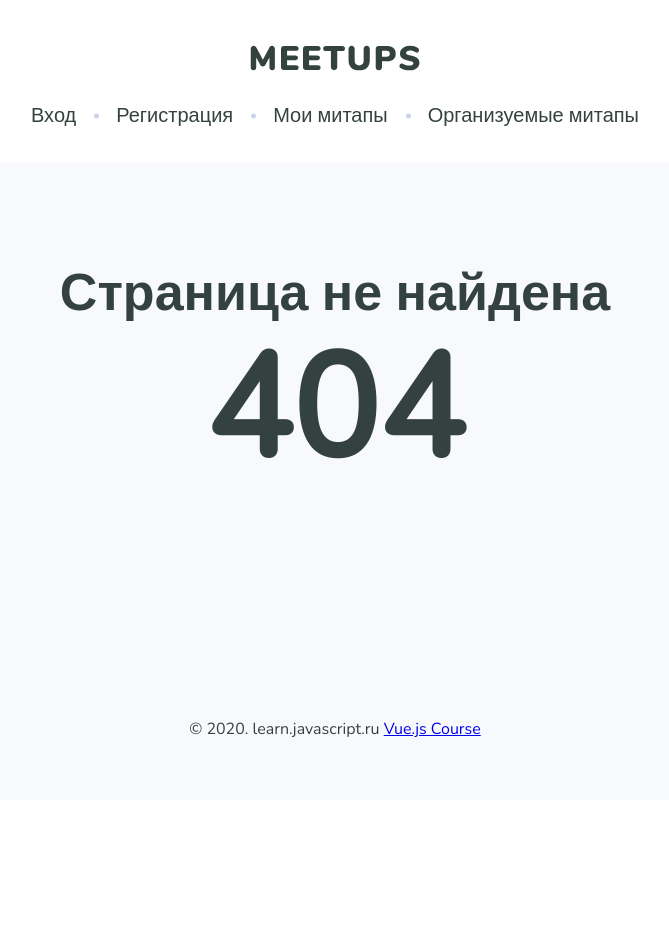
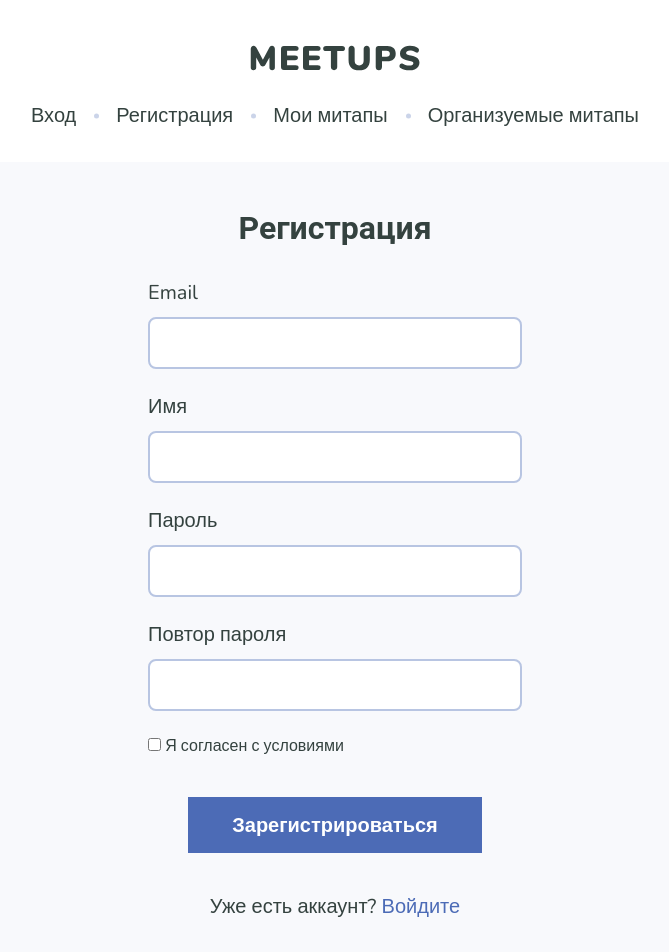
Before and after one commit to aSosunoff/Meetup, a Vue app: page /register in a window 1280 px wide. Before the commit this address had no page. Shown: the top 952 px of the page, without its empty margins (305-974 px from the left). Before the commit the page ends 800 px from the top, so only its background shows below. Built offline with nearby package versions, Linux system fonts and the light colour scheme.

Commit message:
added register page

```diff
--- /dev/null
+++ b/src/views/RegisterPage.vue
@@ -0,0 +1,186 @@
+<template>
+	<auth-layout title="Регистрация">
+		<form class="form" @submit.prevent="submitHandler">
+			<div class="form-group">
+				<label class="form-label">Email</label>
+				<div class="input-group">
+					<input v-model="email" type="email" class="form-control" />
+				</div>
+			</div>
+			<div class="form-group">
+				<label class="form-label">Имя</label>
+				<div class="input-group">
+					<input v-model="fullname" type="text" class="form-control" />
+				</div>
+			</div>
+			<div class="form-group">
+				<label class="form-label">Пароль</label>
+				<div class="input-group">
+					<input v-model="password" type="password" class="form-control" />
+				</div>
+			</div>
+			<div class="form-group">
+				<label class="form-label">Повтор пароля</label>
+				<div class="input-group">
+					<input v-model="passwordRepeat" type="password" class="form-control" />
+				</div>
+			</div>
+			<div class="form-group">
+				<label class="checkbox"
+					><input type="checkbox" v-model="agree"/> Я согласен с условиями <span></span
+				></label>
+			</div>
+			<div class="form__buttons">
+				<PrimaryButton type="submit">Зарегистрироваться</PrimaryButton>
+			</div>
+			<div class="form__append">
+				Уже есть аккаунт?
+				<router-link :to="{ name: 'login' }" class="link">Войдите</router-link>
+			</div>
+		</form>
+	</auth-layout>
+</template>
+
+<script>
+import AuthLayout from '@/layout/AuthLayout.vue';
+import PrimaryButton from '@/components/buttons/PrimaryButton.vue';
+
+export default {
+	name: 'RegisterPage',
+
+	data: () => ({
+		email: '',
+		fullname: '',
+		password: '',
+		passwordRepeat: '',
+		agree: false,
+		errorMessage: ''
+	}),
+
+	methods: {
+		validate() {
+			if (this.email.length === 0) {
+				this.errorMessage = 'Требуется ввести Email';
+				return false;
+			}
+
+			if (this.fullname.length === 0) {
+				this.errorMessage = 'Требуется ввести полное имя';
+				return false;
+			}
+
+			if (this.password.length === 0) {
+				this.errorMessage = 'Требуется ввести пароль';
+				return false;
+			}
+
+			if (this.passwordRepeat.length === 0) {
+				this.errorMessage = 'Требуется повторить пароль';
+				return false;
+			}
+
+			if (this.password !== this.passwordRepeat) {
+				this.errorMessage = 'Пароли не совпадают';
+				return false;
+			}
+
+			if (!this.agree) {
+				this.errorMessage = 'Требуется согласиться с условиями';
+				return false;
+			}
+
+			return true;
+		},
+		async submitHandler() {
+			try {
+				if (!this.validate()) {
+					throw new Error(this.errorMessage);
+				}
+
+				/* const response = await register(this.email, this.fullname, this.password);
+				alert(response.id || response.message); */
+			} catch (error) {
+				/* alert(error.message); */
+			}
+		}
+	},
+
+	components: { AuthLayout, PrimaryButton }
+};
+</script>
+
+<style scoped>
+.form {
+	margin: 0;
+}
+
+.form-group {
+	position: relative;
+	margin-bottom: 24px;
+}
+
+.form-label {
+	font-weight: 400;
+	font-size: 20px;
+	line-height: 28px;
+	color: var(--body-color);
+	margin-bottom: 10px;
+	display: block;
+}
+
+.form-control {
+	padding: 12px 16px;
+	height: 52px;
+	border-radius: 8px;
+	border: 2px solid var(--blue-light);
+	font-family: 'Nunito', sans-serif;
+	font-weight: 600;
+	font-size: 20px;
+	line-height: 28px;
+	color: var(--body-color);
+	transition: 0.2s all;
+	background-color: var(--white);
+	outline: none;
+	box-shadow: none;
+}
+
+.form-control::placeholder {
+	font-weight: 400;
+	color: var(--blue-2);
+}
+
+.form-control:focus {
+	border-color: var(--blue);
+}
+
+.input-group.input-group_icon .form-control {
+	padding-left: 50px;
+}
+
+.input-group {
+	position: relative;
+}
+
+.input-group .form-control {
+	width: 100%;
+}
+
+.form__buttons {
+	display: flex;
+	flex-direction: column;
+	padding: 0 40px;
+	margin-top: 40px;
+}
+
+.form__buttons .button + .button {
+	margin-bottom: 8px;
+}
+
+.form__append {
+	margin-top: 40px;
+	text-align: center;
+	font-weight: 400;
+	font-size: 20px;
+	line-height: 28px;
+}
+</style>
```
Also changed, not shown: src/router/index.js (+8 -8 lines).
